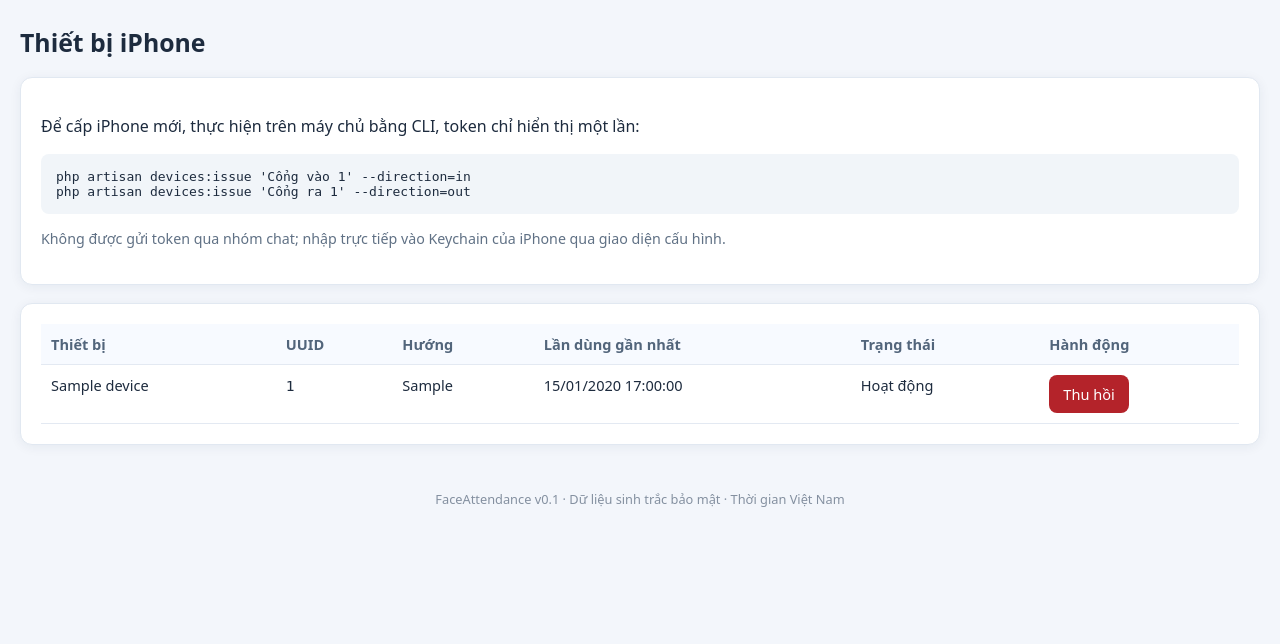
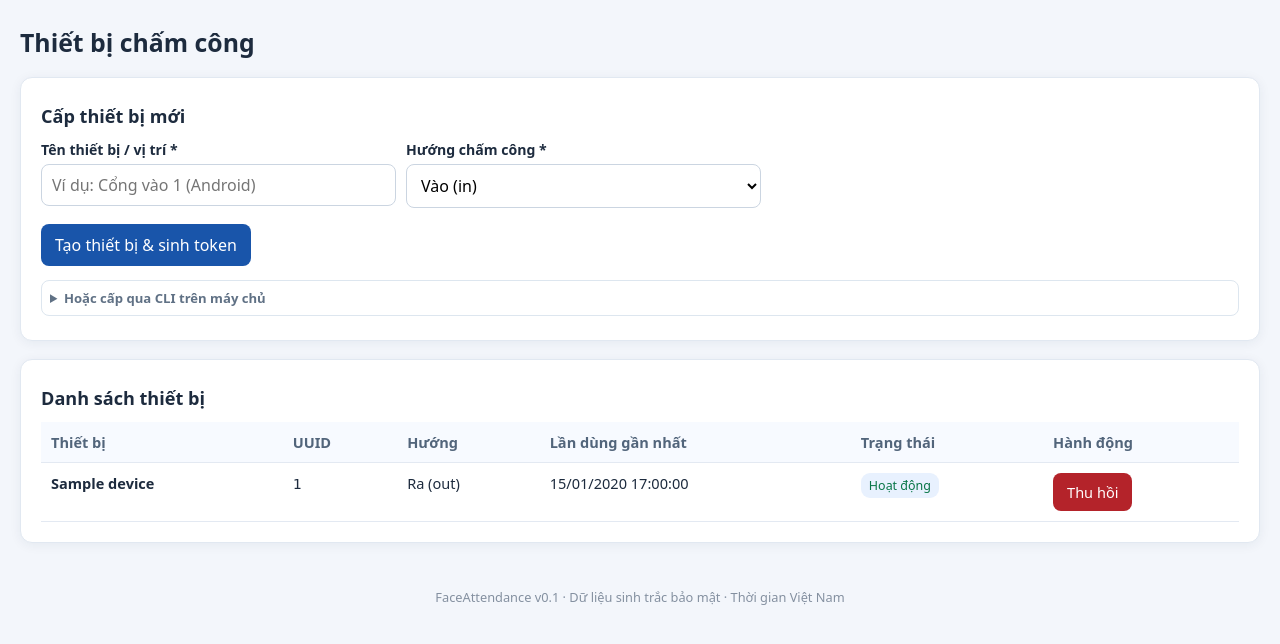
Before and after one commit to nobita6986/tad-attend, a Laravel app: page /admin/devices in a window 1280 px wide. Shown: the part 74-718 px from the top of the page. Run offline with Laravel 12, Linux system fonts and the light colour scheme; a user stored in the database is signed in; tables that the repository leaves empty hold one stand-in row (values such as "Sample post"); some libraries are stand-ins or nearby versions.

Commit message:
feat(backend): web device token issuance, SFace 128-dim config, Android liveness & VPS auto-deploy CI

```diff
--- a/backend/app/Http/Controllers/Admin/DeviceAdminController.php
+++ b/backend/app/Http/Controllers/Admin/DeviceAdminController.php
@@ -1,18 +1,62 @@
 <?php
 namespace App\Http\Controllers\Admin;
+
 use App\Http\Controllers\Controller;
+use App\Models\AuditLog;
 use App\Models\Device;
-use App\Models\AuditLog;
 use Illuminate\Http\Request;
+
 class DeviceAdminController extends Controller
 {
-    public function index() { return view('admin.devices.index', ['devices' => Device::orderBy('name')->get()]); }
+    public function index()
+    {
+        return view('admin.devices.index', [
+            'devices' => Device::orderByDesc('active')->orderBy('name')->get(),
+        ]);
+    }
+
+    public function store(Request $request)
+    {
+        $data = $request->validate([
+            'name' => ['required', 'string', 'max:120'],
+            'direction' => ['required', 'in:in,out'],
+        ]);
+
+        $token = bin2hex(random_bytes(32));
+        $device = Device::create([
+            'name' => trim($data['name']),
+            'direction' => $data['direction'],
+            'token_hash' => hash('sha256', $token),
+            'active' => true,
+        ]);
+
+        AuditLog::create([
+            'user_id' => $request->user()->id,
+            'action' => 'device.issued',
+            'subject_type' => 'device',
+            'subject_id' => $device->id,
+            'details' => ['name' => $device->name, 'direction' => $device->direction],
+        ]);
+
+        return redirect()->route('admin.devices.index')->with('issued_device', [
+            'id' => $device->id,
+            'name' => $device->name,
+            'direction' => $device->direction,
+            'token' => $token,
+        ]);
+    }
+
     public function revoke(Request $request, Device $device)
     {
         $device->update(['active' => false]);
-        AuditLog::create(['user_id' => $request->user()->id, 'action' => 'device.revoked',
-            'subject_type' => 'device', 'subject_id' => $device->id,
-            'details' => ['name' => $device->name]]);
+        AuditLog::create([
+            'user_id' => $request->user()->id,
+            'action' => 'device.revoked',
+            'subject_type' => 'device',
+            'subject_id' => $device->id,
+            'details' => ['name' => $device->name],
+        ]);
+
         return back()->with('success', 'Đã thu hồi thiết bị.');
     }
 }
--- a/backend/app/Http/Controllers/Api/DeviceController.php
+++ b/backend/app/Http/Controllers/Api/DeviceController.php
@@ -28,6 +28,7 @@ class DeviceController extends Controller
             'server_time' => now('UTC')->toIso8601String(),
             'model_id' => config('attendance.model_id'),
             'model_version' => config('attendance.model_version'),
+            'embedding_dimensions' => config('attendance.embedding_dimensions'),
             'min_score' => config('attendance.min_score'),
         ]);
     }
@@ -91,7 +92,7 @@ class DeviceController extends Controller
             'captured_at' => ['required', 'date'],
             'match_score' => ['required', 'numeric', 'between:0,1'],
             'liveness_passed' => ['required', 'accepted'],
-            'liveness_method' => ['required', 'string', 'in:arkit_head_turn'],
+            'liveness_method' => ['required', 'string', 'in:arkit_head_turn,mlkit_head_turn'],
             'model_id' => ['required', 'string', 'max:80'],
             'model_version' => ['required', 'string', 'max:40'],
             'offline' => ['required', 'boolean'],
--- a/backend/config/attendance.php
+++ b/backend/config/attendance.php
@@ -1,10 +1,11 @@
 <?php
 return [
     // IMPORTANT: Set for the exact chosen face-embedding model. A value here does NOT make the model reliable.
+    // Default target model: OpenCV Zoo SFace (face_recognition_sface_2021dec, Apache-2.0, 128-dim L2-normalized embedding).
     'model_id' => env('FACE_MODEL_ID', 'UNCONFIGURED'),
     'model_version' => env('FACE_MODEL_VERSION', 'UNCONFIGURED'),
-    'embedding_dimensions' => (int) env('FACE_EMBEDDING_DIMENSIONS', 512),
-    'min_score' => (float) env('FACE_MATCH_THRESHOLD', 0.75),
+    'embedding_dimensions' => (int) env('FACE_EMBEDDING_DIMENSIONS', 128),
+    'min_score' => (float) env('FACE_MATCH_THRESHOLD', 0.42),
     'cooldown_seconds' => (int) env('ATTENDANCE_COOLDOWN_SECONDS', 60),
     'image_retention_days' => (int) env('ATTENDANCE_IMAGE_RETENTION_DAYS', 60),
     'timezone' => env('ATTENDANCE_TIMEZONE', 'Asia/Ho_Chi_Minh'),
--- a/backend/resources/views/admin/devices/index.blade.php
+++ b/backend/resources/views/admin/devices/index.blade.php
@@ -1,10 +1,86 @@
 @extends('admin.layout') @section('title','Thiết bị') @section('content')
-<h1>Thiết bị iPhone</h1>
-<section><p>Để cấp iPhone mới, thực hiện trên máy chủ bằng CLI, token chỉ hiển thị một lần:</p>
-<pre style="overflow:auto;background:#f1f5f9;padding:15px;border-radius:8px">php artisan devices:issue 'Cổng vào 1' --direction=in
+<h1>Thiết bị chấm công</h1>
+
+@if(session('issued_device'))
+@php($issued = session('issued_device'))
+<div class="alert" style="border-width:2px">
+  <strong>TOKEN THIẾT BỊ — CHỈ HIỂN THỊ MỘT LẦN</strong>
+  <p style="margin:6px 0">
+    <strong>{{ $issued['name'] }}</strong>
+    ({{ $issued['direction'] === 'in' ? 'Cổng vào' : 'Cổng ra' }}) · UUID: <code>{{ $issued['id'] }}</code>
+  </p>
+  <div style="display:flex;gap:8px;align-items:center;flex-wrap:wrap;margin:8px 0">
+    <code id="issued-device-token" style="font-size:1.05rem;background:#fff;padding:8px 10px;border:1px solid #b8e2c1;border-radius:6px;word-break:break-all">{{ $issued['token'] }}</code>
+    <button type="button" class="outline" onclick="navigator.clipboard.writeText(document.getElementById('issued-device-token').textContent).then(()=>{this.textContent='Đã sao chép'})">Sao chép token</button>
+  </div>
+  <span class="small">Sao chép ngay và nhập vào màn hình Cấu hình trên máy chấm công. Tải lại trang sẽ không xem lại được token này; không gửi qua nhóm chat công khai.</span>
+</div>
+@endif
+
+<section>
+  <h2>Cấp thiết bị mới</h2>
+  <form method="post" action="{{ route('admin.devices.store') }}">
+    @csrf
+    <div class="form-grid" style="max-width:720px">
+      <div>
+        <label>Tên thiết bị / vị trí *</label>
+        <input required name="name" maxlength="120" value="{{ old('name') }}" placeholder="Ví dụ: Cổng vào 1 (Android)">
+      </div>
+      <div>
+        <label>Hướng chấm công *</label>
+        <select name="direction" required>
+          <option value="in" @selected(old('direction') === 'in')>Vào (in)</option>
+          <option value="out" @selected(old('direction') === 'out')>Ra (out)</option>
+        </select>
+      </div>
+    </div>
+    <p style="margin-bottom:0"><button type="submit">Tạo thiết bị &amp; sinh token</button></p>
+  </form>
+  <details style="margin-top:14px">
+    <summary class="small muted">Hoặc cấp qua CLI trên máy chủ</summary>
+    <pre style="overflow:auto;background:#f1f5f9;padding:12px;border-radius:8px;margin:8px 0 0">php artisan devices:issue 'Cổng vào 1' --direction=in
 php artisan devices:issue 'Cổng ra 1' --direction=out</pre>
-<p class="muted">Không được gửi token qua nhóm chat; nhập trực tiếp vào Keychain của iPhone qua giao diện cấu hình.</p></section>
-<section><div class="table-scroll"><table><thead><tr><th>Thiết bị</th><th>UUID</th><th>Hướng</th><th>Lần dùng gần nhất</th><th>Trạng thái</th><th>Hành động</th></tr></thead><tbody>
-@foreach($devices as $device)<tr><td>{{ $device->name }}</td><td><code>{{ $device->id }}</code></td><td>{{ $device->direction }}</td><td>{{ $device->last_seen_at?->timezone(config('attendance.timezone'))->format('d/m/Y H:i:s') ?? 'Chưa kết nối' }}</td><td>{{ $device->active ? 'Hoạt động' : 'Đã thu hồi' }}</td>
-<td>@if($device->active)<form method="post" action="{{ route('admin.devices.revoke',$device) }}" onsubmit="return confirm('Thu hồi ngay token của thiết bị?')">@csrf<button class="danger">Thu hồi</button></form>@endif</td></tr>@endforeach
-</tbody></table></div></section>@endsection
+  </details>
+</section>
+
+<section>
+  <h2>Danh sách thiết bị</h2>
+  <div class="table-scroll">
+    <table>
+      <thead>
+        <tr>
+          <th>Thiết bị</th>
+          <th>UUID</th>
+          <th>Hướng</th>
+          <th>Lần dùng gần nhất</th>
+          <th>Trạng thái</th>
+          <th>Hành động</th>
+        </tr>
+      </thead>
+      <tbody>
+        @forelse($devices as $device)
+        <tr>
+          <td><strong>{{ $device->name }}</strong></td>
+          <td><code>{{ $device->id }}</code></td>
+          <td>{{ $device->direction === 'in' ? 'Vào (in)' : 'Ra (out)' }}</td>
+          <td>{{ $device->last_seen_at?->timezone(config('attendance.timezone'))->format('d/m/Y H:i:s') ?? 'Chưa kết nối' }}</td>
+          <td><span class="pill {{ $device->active ? 'accepted' : 'rejected' }}">{{ $device->active ? 'Hoạt động' : 'Đã thu hồi' }}</span></td>
+          <td>
+            @if($device->active)
+            <form method="post" action="{{ route('admin.devices.revoke', $device) }}" onsubmit="return confirm('Thu hồi ngay token của thiết bị này?')">
+              @csrf
+              <button class="danger">Thu hồi</button>
+            </form>
+            @else
+            <span class="muted small">—</span>
+            @endif
+          </td>
+        </tr>
+        @empty
+        <tr><td colspan="6" class="muted">Chưa có thiết bị nào. Hãy tạo thiết bị ở biểu mẫu phía trên.</td></tr>
+        @endforelse
+      </tbody>
+    </table>
+  </div>
+</section>
+@endsection
--- a/backend/routes/web.php
+++ b/backend/routes/web.php
@@ -31,5 +31,6 @@ Route::prefix('admin')->name('admin.')->middleware(['auth', 'admin.only'])->grou
     Route::get('/reports/export-detail', [ReportController::class, 'exportDetail'])->name('reports.detail');
     Route::get('/reports/export-summary', [ReportController::class, 'exportSummary'])->name('reports.summary');
     Route::get('/devices', [DeviceAdminController::class, 'index'])->name('devices.index');
+    Route::post('/devices', [DeviceAdminController::class, 'store'])->name('devices.store');
     Route::post('/devices/{device}/revoke', [DeviceAdminController::class, 'revoke'])->name('devices.revoke');
 });
```
Also changed, not shown: backend/tests/Feature/DeviceAdminTest.php (added, +93 -0 lines), backend/tests/Feature/DeviceAttendanceTest.php (+85 -0 lines), docs/API.md (+2 -2 lines), .github/workflows/backend-deploy.yml (added), deploy/README.md (added), 3 other files.
